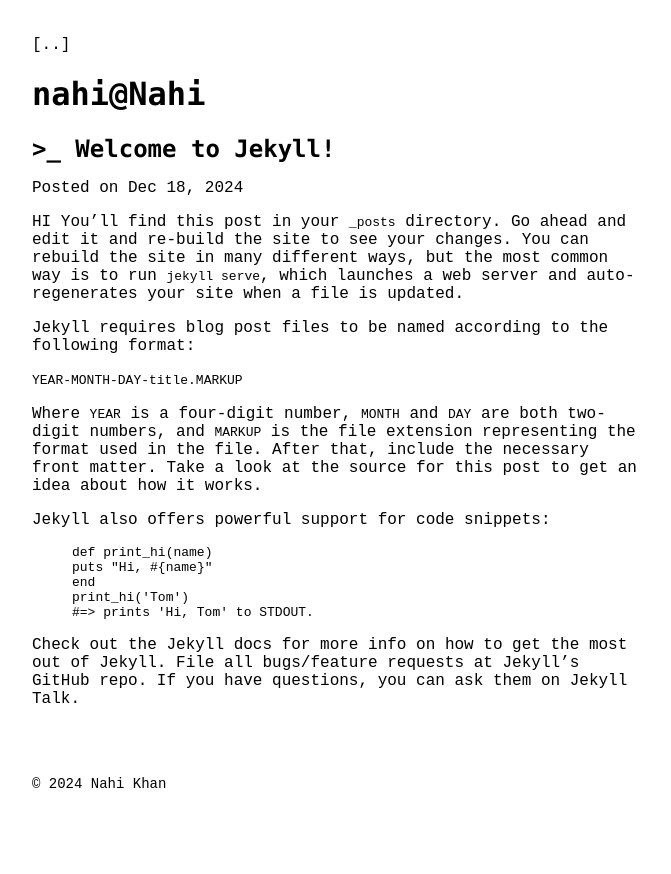
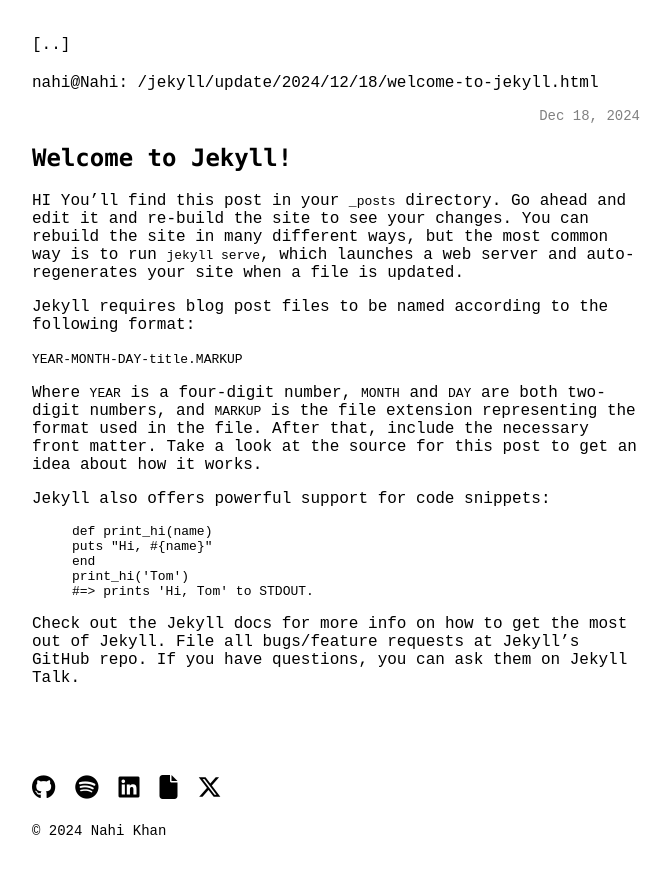
Before and after one commit to nvhiii/nahi-site, a Jekyll site: the page built from _posts/2024-12-18-welcome-to-jekyll.markdown, in a window 1280 px wide. Shown: the top 874 px of the page, without its empty margins (304-975 px from the left). Built offline with Jekyll 4.4.1, drawn with Linux system fonts in a browser that asks for light colours.

Commit message:
post layouts w/ markdown mostly done, projects are wip

```diff
--- a/Gemfile
+++ b/Gemfile
@@ -32,4 +32,4 @@ gem "wdm", "~> 0.1", :platforms => [:mingw, :x64_mingw, :mswin]
 # do not have a Java counterpart.
 gem "http_parser.rb", "~> 0.6.0", :platforms => [:jruby]
 
-ruby '3.2.3'
+ruby '3.2.3' # need to specify for hosting platforms like digitalocean
--- a/_layouts/default.html
+++ b/_layouts/default.html
@@ -6,12 +6,56 @@
     <title>{{ page.title }}</title>
     <link
       rel="stylesheet"
-      href="https://cdnjs.cloudflare.com/ajax/libs/font-awesome/6.0.0/css/all.min.css"
+      href="https://cdnjs.cloudflare.com/ajax/libs/font-awesome/6.7.2/css/all.min.css"
     />
     <link rel="stylesheet" href="/assets/css/style.css" />
   </head>
   <body>
     <div class="container">{{ content }}</div>
-    <footer>© 2024 Nahi Khan</footer>
+    <footer>
+      <div class="socials-container">
+        <a
+          href="https://github.com/nvhiii"
+          target="_blank"
+          rel="noopener noreferrer"
+          class="social-icon"
+        >
+          <i class="fa-brands fa-github"></i>
+        </a>
+        <a
+          href="https://open.spotify.com/user/224o2lzbiibqlr3ncsuf6qtwy?trackId=2Rw6wkd0q3LXx5xsdjLs1P"
+          target="_blank"
+          rel="noopener noreferrer"
+          class="social-icon"
+        >
+          <i class="fa-brands fa-spotify"></i>
+        </a>
+        <a
+          href="https://www.linkedin.com/in/nahi-khan/"
+          target="_blank"
+          rel="noopener noreferrer"
+          class="social-icon"
+        >
+          <i class="fa-brands fa-linkedin"></i>
+        </a>
+        <a
+          href="https://drive.google.com/file/d/1hqlB33lsCyWPGOVxrkv7aLZ-22iSX4PE/view?usp=sharing"
+          target="_blank"
+          rel="noopener noreferrer"
+          class="social-icon"
+        >
+          <i class="fas fa-file"></i>
+        </a>
+        <a
+          href="https://twitter.com/"
+          target="_blank"
+          rel="noopener noreferrer"
+          class="social-icon"
+        >
+          <i class="fa-brands fa-x-twitter"></i>
+        </a>
+      </div>
+      <div class="footer-copyright">© 2024 Nahi Khan</div>
+    </footer>
   </body>
 </html>
--- a/_layouts/post.html
+++ b/_layouts/post.html
@@ -4,13 +4,18 @@ layout: default
 
 <div class="page-container">
   <a href="{{ site.baseurl }}/" class="back-to-home">[..]</a>
-  <header>
-    <h1>nahi@Nahi</h1>
-  </header>
+  <div class="path-header">
+    <p>
+      {{ site.baseurl | append: page.url | remove: site.baseurl | prepend:
+      'nahi@Nahi: ' }}
+    </p>
+  </div>
+  <div class="post-date">
+    <p>{{ page.date | date: "%b %d, %Y" }}</p>
+  </div>
 
   <div class="post-header">
     <h2>{{ page.title }}</h2>
-    <p class="post-meta">Posted on {{ page.date | date: "%b %d, %Y" }}</p>
   </div>
 
   <div class="post-content">{{ content }}</div>
--- a/assets/css/style.css
+++ b/assets/css/style.css
@@ -154,3 +154,39 @@ footer {
     justify-content: center; /* Center icons on smaller screens */
   }
 }
+
+/* Path Header Container */
+.path-header {
+  margin-bottom: 5px; /* Space between path and date */
+  font-size: 16px; /* Consistent size for the path */
+}
+
+/* Post Date Styling */
+.post-date {
+  text-align: right; /* Right-align the date */
+  font-size: 14px; /* Smaller size for the date */
+  color: grey; /* Muted color for the date */
+  margin-bottom: 20px; /* Space below the date */
+}
+
+.post-header h2:before {
+  content: ""; /* Removes the >_ symbol */
+}
+
+/* Post Header */
+.post-header h2 {
+  font-size: 24px;
+  margin-bottom: 20px;
+}
+
+/* Remove >_ before project header h2 */
+.project-header h2:before {
+  content: ""; /* Removes the >_ symbol */
+}
+
+/* Project Header Specific Styling */
+.project-header h2 {
+  font-size: 24px;
+  margin-bottom: 20px;
+  text-align: left; /* Optional: ensure text alignment is consistent */
+}
```
Also changed, not shown: _layouts/page_with_back.html (+6 -3 lines), _layouts/project.html (+10 -3 lines).
